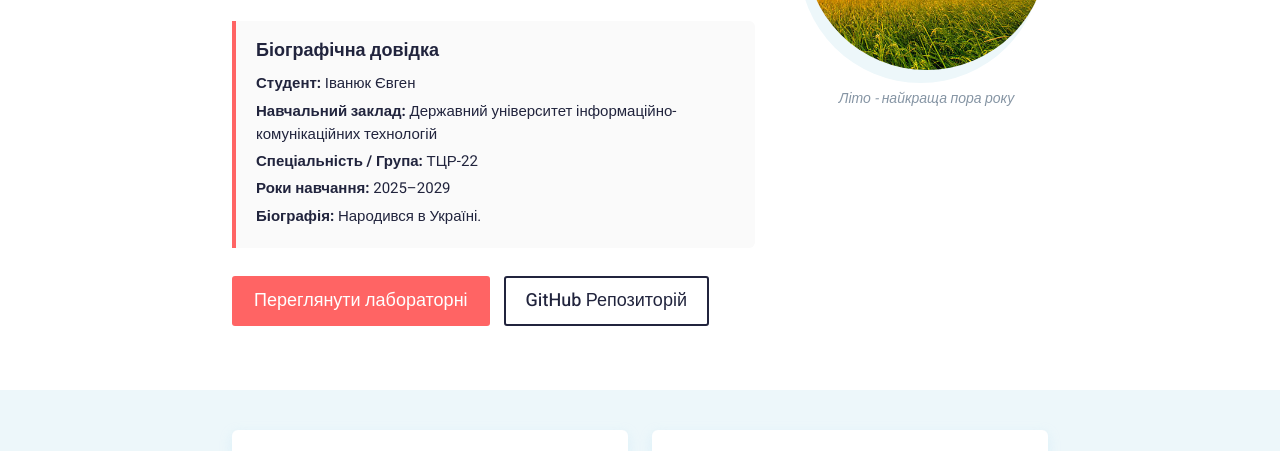
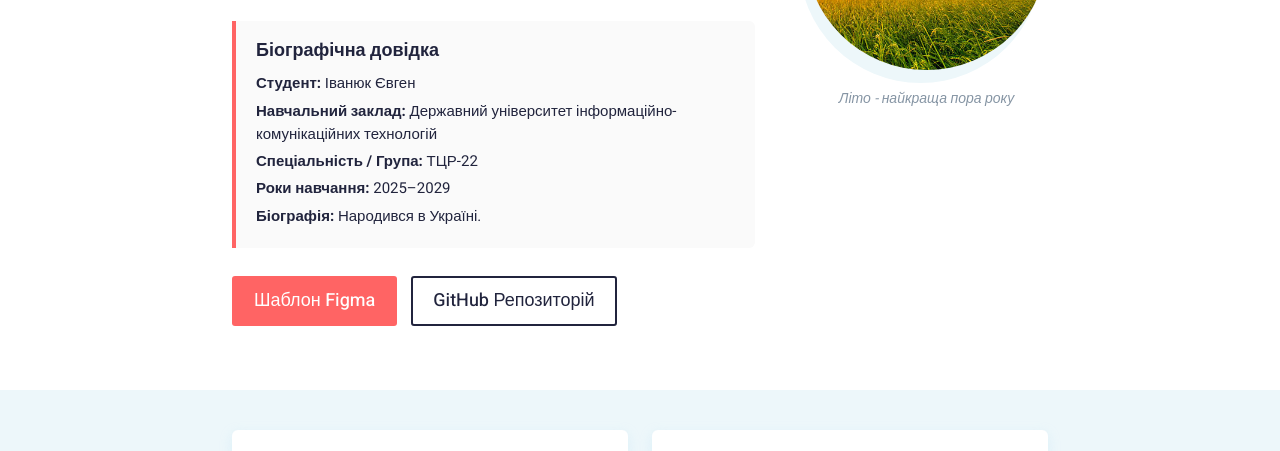
Before and after one commit to ASDadsfq23/WEB, a plain HTML site: page index.html in a window 1280 px wide. Shown: the part 317-768 px from the top of the page. Drawn offline with nearby package versions, Linux system fonts and the light colour scheme.

Commit message:
feat: update hero section button to link to Figma template

```diff
--- a/index.html
+++ b/index.html
@@ -45,7 +45,7 @@
                 </article>
 
                 <div class="hero__actions">
-                    <a href="#labs" class="hero__btn">Переглянути лабораторні</a>
+                    <a href="https://www.figma.com/design/gKZoWoleFgP35xvYu83Y2l/Portfolio-UI---Web---Mobile?node-id=0-1&p=f&t=2KoCBPfG2fjB6W3E-0" target="_blank" rel="noopener noreferrer" class="hero__btn">Шаблон Figma </a>
                     <a href="https://github.com/ASDadsfq23/WEB" target="_blank" rel="noopener noreferrer" class="hero__btn hero__btn--outline">GitHub Репозиторій</a>
                 </div>
             </div>
```
